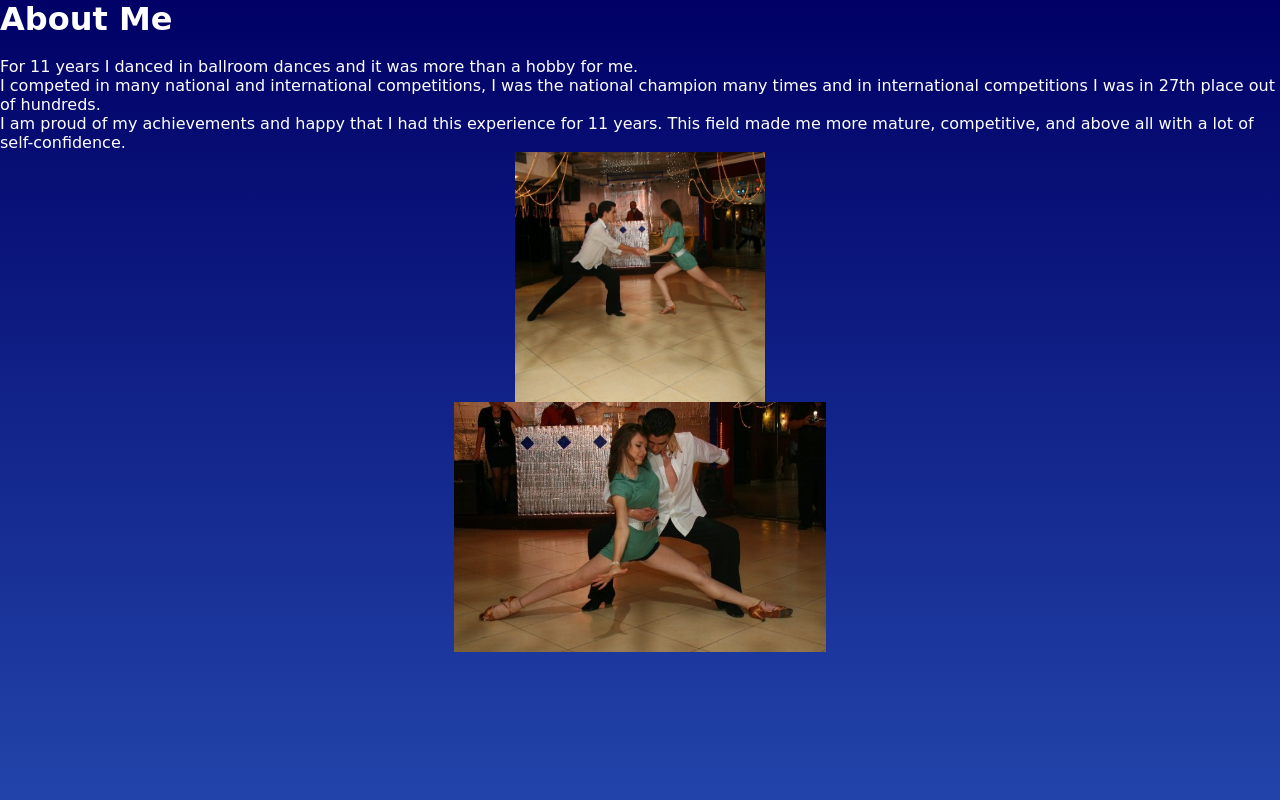
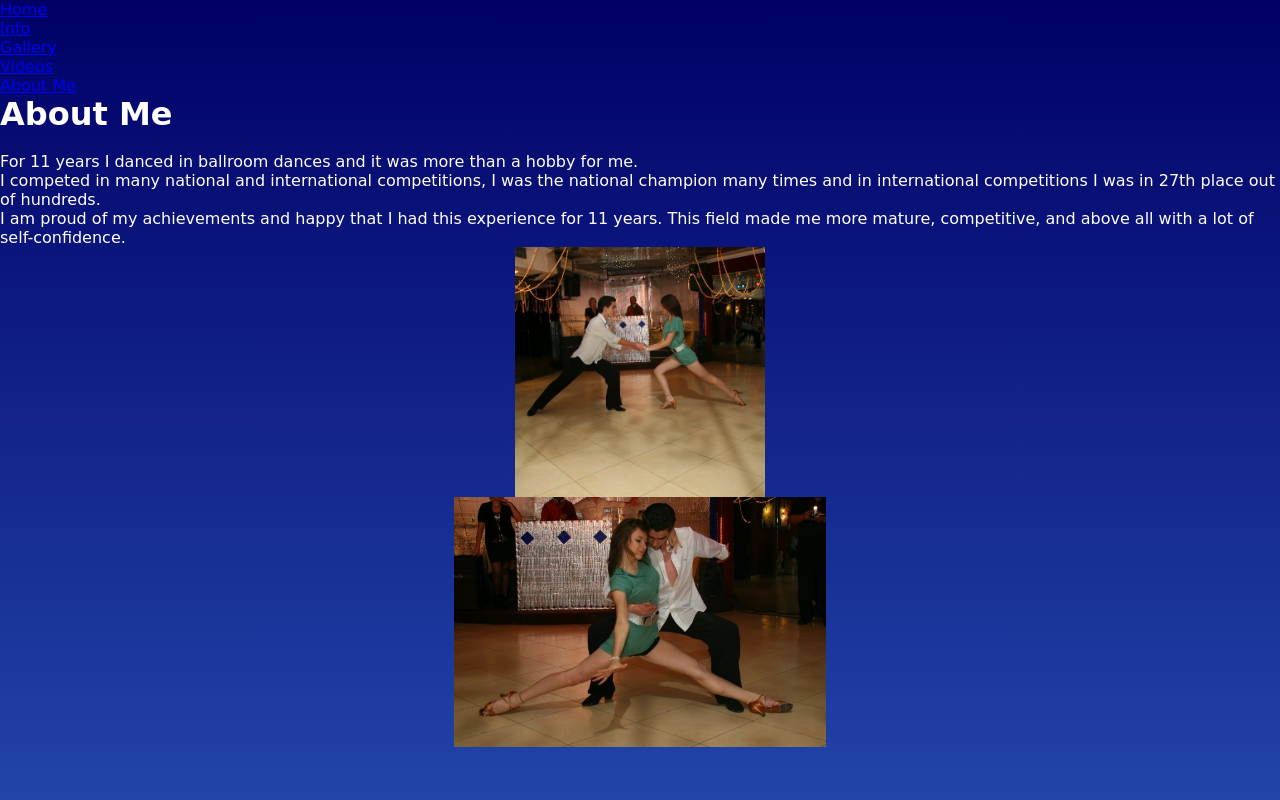
Before and after one commit to IgorBatlin/html, a plain HTML site: page about me.html in a window 1280 px wide. Shown: the top 800 px of the page. Drawn offline with Linux system fonts and the light colour scheme.

Commit message:
Add files via upload

```diff
--- a/about me.html
+++ b/about me.html
@@ -1,5 +1,14 @@
 <html>
 <head>
+<nav>
+	<ul>
+		<li><a href="#">Home</a></li>
+		<li><a href="https://en.wikipedia.org/wiki/Ballroom_dance">Info</a></li>
+		<li><a href="gallery.html">Gallery</a></li>
+		<li><a href="https://www.youtube.com/watch?v=3VRBkD57i2g">Videos</a></li>
+		<li><a href="about me.html">About Me</a></li>
+	</ul>
+</nav>
 	<link rel="stylesheet" href="styles.css">
 <body class="bg-gradiant">
 
--- a/styles.css
+++ b/styles.css
@@ -93,4 +93,5 @@ img{
 .div{
 	float: center;
 	width:300px;
+
 }
```
Also changed, not shown: gallery.html (+9 -1 lines), index.html (+4 -4 lines).
